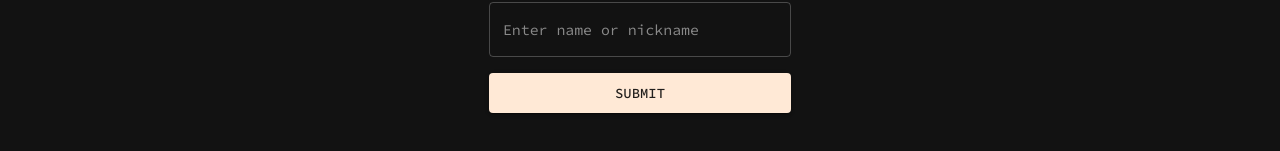
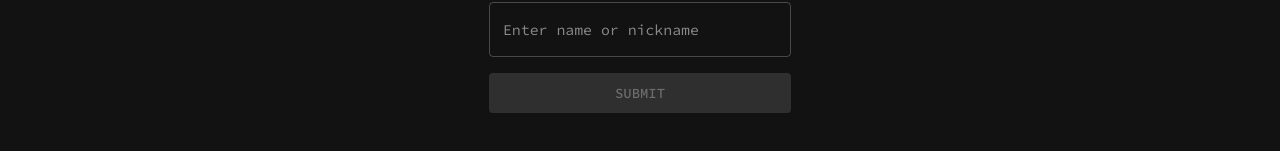
Before and after one commit to mdnrosen/sillyWC23, a React (Vite) app: page /submit in a window 1280 px wide. Shown: the part 305-456 px from the top of the page. Built offline with nearby package versions, Linux system fonts and the light colour scheme; no server answers.

Commit message:
still messing with submit function

```diff
--- a/src/pages/SubmitAnswers.jsx
+++ b/src/pages/SubmitAnswers.jsx
@@ -27,27 +27,35 @@ export const SubmitAnswers = () => {
   }
 
   const handleSubmit = async (e) => {
+    if (!name) {
+      window.alert('You need a name!')
+      return
+    }
+
+    if (dupName) return
+
+
     setLoading(true)
     try {
       e.preventDefault()
-      if (dupName) return
-      if (!name) {
-        window.alert('You need a name!')
-        return
-      }
 
       await axios.post(`${import.meta.env.VITE_API_URL}/people`, {
         name,
         guesses
       })
 
-      window.localStorage.setItem('sillywc_submitted', true)
-
-      navigate('/submitted')
     } catch (error ) {
       console.error(error)
       window.alert('Oops. Something went wrong, try again later')
       setLoading(false)
+    } finally {
+
+      setLoading(false)
+      navigate('/submitted')
+      window.localStorage.setItem('sillywc_submitted', true)
+
+
+
     }
   }
 
@@ -112,7 +120,7 @@ export const SubmitAnswers = () => {
                 />
                 <Button
                   type="submit"
-                  disabled={dupName}
+                  disabled={dupName || !name}
                   variant="contained"
                   size="large"
                   sx={{ mt: 2}}
```
